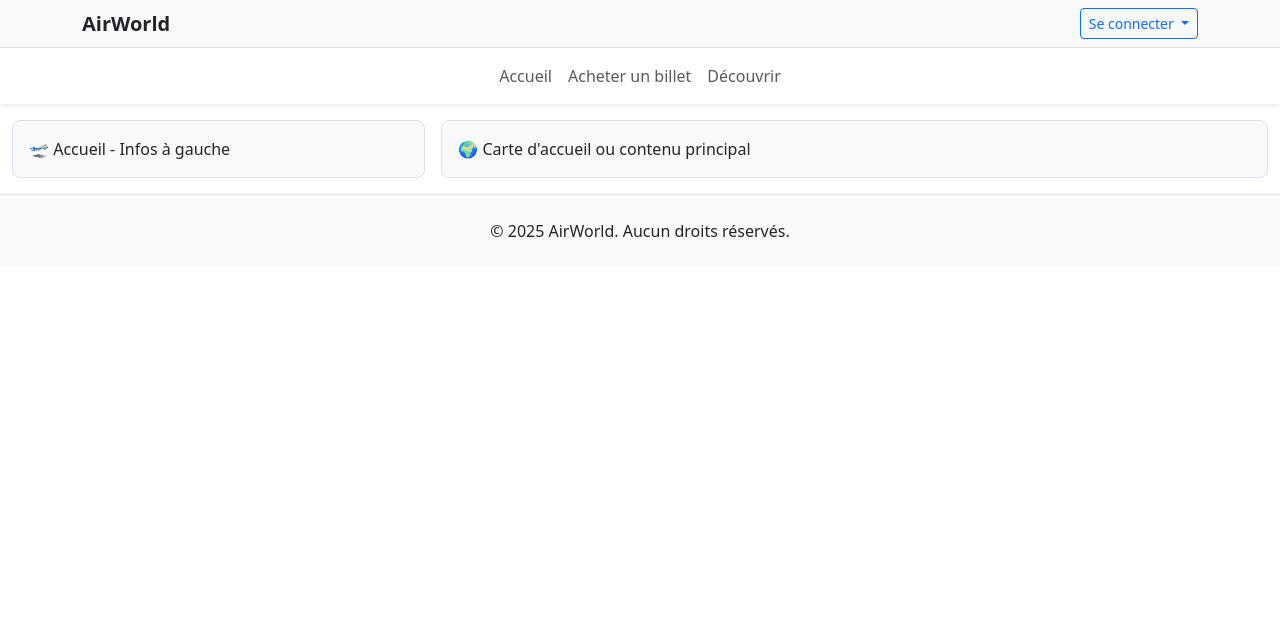
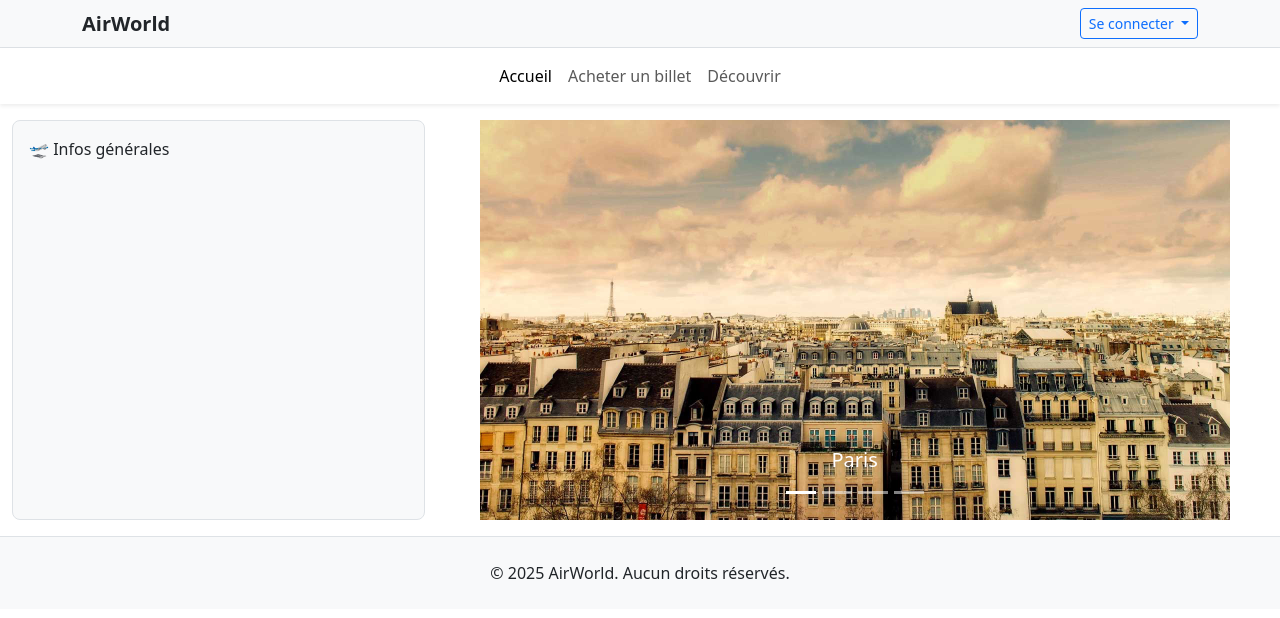
Before and after one commit to BounmyPTV/AirWorld, a Laravel app: page / in a window 1280 px wide, after a click on "Accueil". Shown: the top 618 px of the page. Run offline with Laravel 12, Linux system fonts and the light colour scheme.

Commit message:
ajout template et creation de nouvelles pages

```diff
--- a/AirWorld/app/Http/Controllers/UserController.php
+++ b/AirWorld/app/Http/Controllers/UserController.php
@@ -18,7 +18,11 @@ class UserController extends Controller
     }
 
     public function account() {
-        return view("auth.account");
+        return view("profile.account");
+    }
+
+    public function cart() {
+        return view("profile.cart");
     }
 
     public function register_validation(Request $request) {
--- a/AirWorld/resources/views/layout/menu.blade.php
+++ b/AirWorld/resources/views/layout/menu.blade.php
@@ -1,12 +1,6 @@
 @extends('layout.template')
 
 @section('content')
-
-<style>
-    .d-none {
-        display: none !important;
-    }
-</style>
 
 {{-- Header --}}
 <header class="bg-light border-bottom">
@@ -20,7 +14,7 @@
                     </button>
                     <ul class="dropdown-menu dropdown-menu-end" aria-labelledby="dropdownProfile">
                         <li><a class="dropdown-item" href="{{ route('account') }}">Mon profil</a></li>
-                        <li><a class="dropdown-item" href="#">Paramètres</a></li>
+                        <li><a class="dropdown-item" href="{{ route('settings') }}">Paramètres</a></li>
                         <li><hr class="dropdown-divider"></li>
                         <li>
                             <form action="{{ route('logout') }}" method="POST" class="px-3">
@@ -50,7 +44,7 @@
     <div class="container">
         <ul class="navbar-nav mx-auto">
             <li class="nav-item">
-                <a class="nav-link nav-toggle" href="#" data-target="accueilContent">Accueil</a>
+                <a class="nav-link nav-toggle {{ request()->routeIs('home') ? 'active' : '' }}" href="#" data-target="accueilContent">Accueil</a>
             </li>
             <li class="nav-item">
                 <a class="nav-link nav-toggle" href="#" data-target="buyContent">Acheter un billet</a>
@@ -62,33 +56,75 @@
     </div>
 </nav>
 
+@php
+    $sections = [
+        [
+            'id' => 'accueilContent',
+            'left' => '🛫 Infos générales',
+            'right' => [
+                ['images/0.png', '<h5>Paris</h5>', '#'],
+                ['images/1.png', '<h5>Seattle</h5>', '#'],
+                ['images/6.png', '<h5>Bangkok</h5>', '#'],
+                ['images/8.png', '<h5>Vientiane</h5>', '#']
+            ],
+
+        ],
+        [
+            'id' => 'buyContent',
+            'left' => '💳 Réserver un billet',
+            'right' => [
+                ['images/7.png', '', '#'],
+            ],
+        ],
+        [
+            'id' => 'discoverContent',
+            'left' => '🗺️ Explorer les destinations',
+            'right' => [
+                ['images/2.png', '<h5>🏝️ Îles paradisiaques</h5>', '#'],
+                ['images/3.png', '<h5>🏔️ Voyages en montagne</h5>', '#'],
+                ['images/4.png', '<h5>🏙️ Villes à visiter</h5>', '#'],
+            ],
+        ]
+    ];
+@endphp
+
 <div id="contentSections">
-    <div id="accueilContent" class="content-section d-none">
+    @foreach ($sections as $index => $section)
+        <div id="{{ $section['id'] }}" class="content-section d-none">
             <div class="container-fluid py-3">
                 <div class="d-grid gap-3" style="grid-template-columns: 1fr 2fr;">
-                <div class="bg-light border rounded-3 p-3">🛫 Accueil - Infos à gauche</div>
-                <div class="bg-light border rounded-3 p-3">🌍 Carte d'accueil ou contenu principal</div>
+                    <div class=" border rounded-3 p-3 bg-light">{!! $section['left'] !!}</div>
+                    <div class="carousel slide" id="carouselRightContent{{ $index }}" data-bs-ride="carousel" data-bs-interval="4000">
+                        <div class="carousel-inner rounded-3">
+                            @foreach ($section['right'] as $i => $item)
+                                <div class="carousel-item {{ $i === 0 ? 'active' : '' }} text-center">
+                                    <a href="{{ $item[2] }}">
+                                        @if (is_array($item))
+                                            @if ($item[0])
+                                                <img src="{{ asset($item[0]) }}" class="img-fluid" style="max-height: 400px;max-width: 1500px;">
+                                            @endif
+                                            <div class="carousel-caption d-none d-md-block">
+                                                {!! $item[1] !!}
+                                            </div>
+                                        @else
+                                            <div>{{ $item }}</div>
+                                        @endif
+                                    </a>
+                                </div>
+                            @endforeach
+                        </div>
+                        @if (count($section['right']) > 1)
+                            <div class="carousel-indicators">
+                                @foreach ($section['right'] as $i => $item)
+                                    <button type="button" data-bs-target="#carouselRightContent{{ $index }}" data-bs-slide-to="{{ $i }}" class="{{ $i === 0 ? 'active' : '' }}" aria-current="{{ $i === 0 ? 'true' : 'false' }}" aria-label="Slide {{ $i + 1 }}"></button>
+                                @endforeach
+                            </div>
+                        @endif
                     </div>
                 </div>
             </div>
-
-    <div id="buyContent" class="content-section d-none">
-        <div class="container-fluid py-3">
-            <div class="d-grid gap-3" style="grid-template-columns: 1fr 2fr;">
-                <div class="bg-light border rounded-3 p-3">💳 Acheter - Infos à gauche</div>
-                <div class="bg-light border rounded-3 p-3">📅 Choix du vol ou réservation</div>
         </div>
-        </div>
-    </div>
-
-    <div id="discoverContent" class="content-section d-none">
-        <div class="container-fluid py-3">
-            <div class="d-grid gap-3" style="grid-template-columns: 1fr 2fr;">
-                <div class="bg-light border rounded-3 p-3">🗺️ Découvrir - Infos à gauche</div>
-                <div class="bg-light border rounded-3 p-3">🏝️ Destinations ou offres spéciales</div>
-            </div>
-        </div>
-    </div>
+    @endforeach
 </div>
 
 {{-- Footer --}}
@@ -102,22 +138,38 @@
         document.addEventListener('DOMContentLoaded', () => {
         const navLinks = document.querySelectorAll('.nav-toggle');
         const sections = document.querySelectorAll('.content-section');
+        let currentVisibleSection = null;
 
         navLinks.forEach(link => {
             link.addEventListener('click', (e) => {
                 e.preventDefault();
+                const targetId = link.getAttribute('data-target');
+                const targetSection = document.getElementById(targetId);
 
-                const targetId = link.getAttribute('data-target');
+                if (!targetSection) return;
 
+                if (currentVisibleSection === targetSection) {
+                    targetSection.classList.add('d-none');
+                    currentVisibleSection = null;
+                } else {
+                    sections.forEach(section => section.classList.add('d-none'));
+                    targetSection.classList.remove('d-none');
+                    currentVisibleSection = targetSection;
+                }
+            });
+        });
+
+
+        document.addEventListener('click', (e) => {
+            const isNavClick = e.target.closest('.nav-toggle');
+            const isContentClick = e.target.closest('.content-section');
+
+            if (!isNavClick && !isContentClick) {
                 sections.forEach(section => {
                     section.classList.add('d-none');
+                    currentVisibleSection = null;
                 });
-
-                const targetSection = document.getElementById(targetId);
-                if (targetSection) {
-                    targetSection.classList.remove('d-none');
             }
-            });
         });
     });
 </script>
--- /dev/null
+++ b/AirWorld/resources/views/profile/settings.blade.php
@@ -0,0 +1,5 @@
+@extends('layout.template')
+
+@section('content')
+
+@endsection
--- a/AirWorld/routes/web.php
+++ b/AirWorld/routes/web.php
@@ -22,6 +22,8 @@ Route::get('/account', [UserController::class,'account'])->middleware('auth')->n
 // Permet de se déconnecter
 Route::delete('/account', [UserController::class,'logout'])->name('logout');
 
+Route::get('/settings', function() {return view('profile.settings'); })->middleware('auth')->name('settings');
+
 // La partie formulaire
 Route::prefix('')->name('form.')->group(function() {
     // lance le controller qui permet de te connecter à un compte (user ou admin)
```
Also changed, not shown: AirWorld/resources/views/auth/account.blade.php (deleted, +0 -15 lines), AirWorld/resources/views/profile/account.blade.php (added, +41 -0 lines), AirWorld/public/images/0.png (added), AirWorld/public/images/1.png (added), AirWorld/public/images/2.png (added), AirWorld/public/images/3.png (added), AirWorld/resources/views/profile/cart.blade.php (added), 5 other files. Lines whose indentation alone changed are shown as unchanged.
